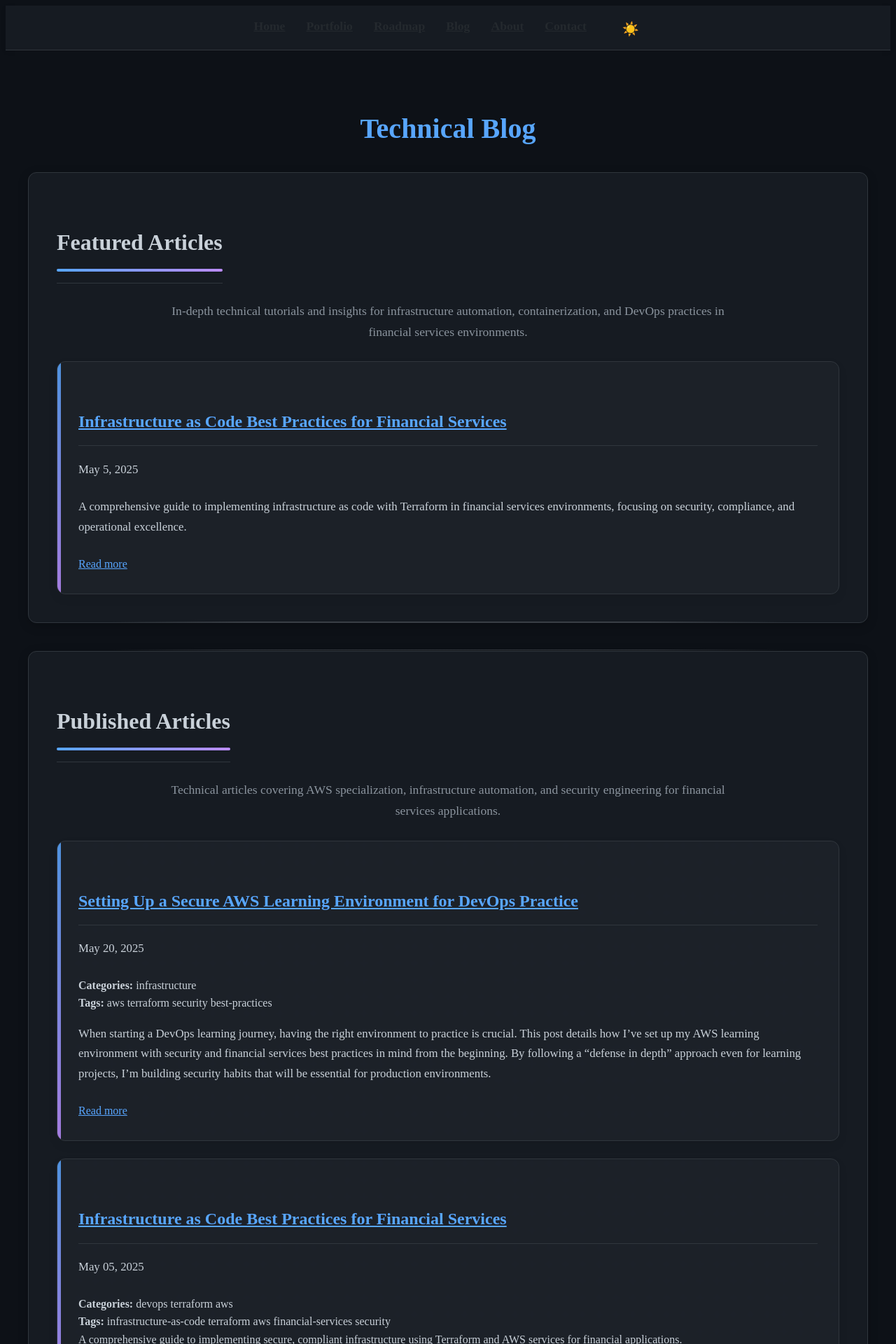
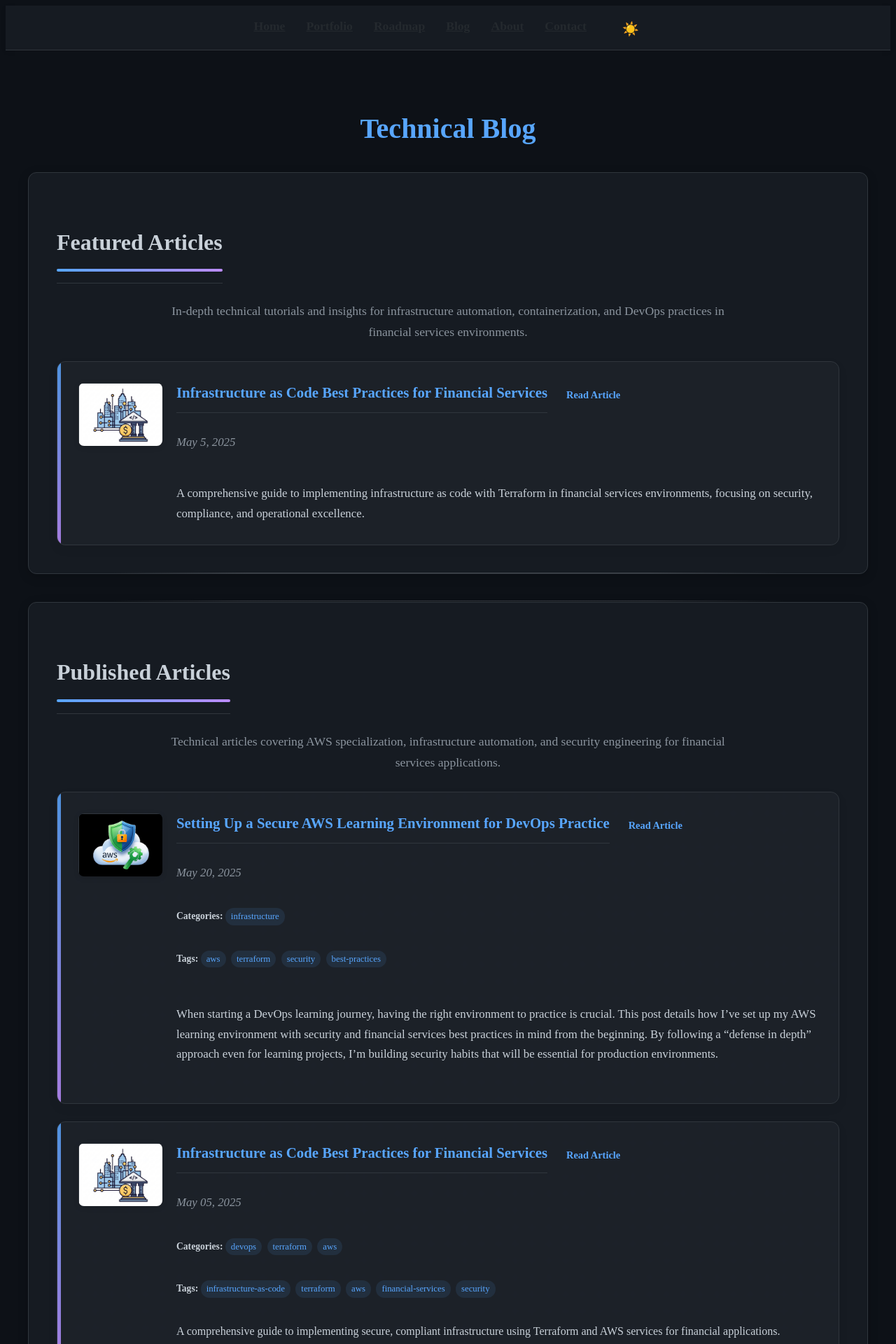
Before and after one commit to joshuamichaelhall/joshuamichaelhall.github.io, a Jekyll site: the page built from pages/blog.md, in a window 1280 px wide. Shown: the top 1920 px of the page at 70% size. Built offline with Jekyll 4.4.1, drawn with Linux system fonts in a browser that asks for light colours; nearby versions of some CDN libraries; some of the changed text lies outside the part shown.

Commit message:
Format blog page articles with icons and consistent styling
- Update featured articles section to use project card format with images
- Modify blog-post-preview.html to display articles with icons on the left
- Add smart image fallback logic based on article title keywords
- Maintain date display above description as requested
- Include categories and tags with proper styling and pill format
- Ensure consistent layout between home page and blog page articles
- Add responsive design for all article components

🤖 Generated with [Claude Code](https://claude.ai/code)

Co-Authored-By: Claude <noreply@anthropic.com>

```diff
--- a/_includes/blog-post-preview.html
+++ b/_includes/blog-post-preview.html
@@ -1,7 +1,29 @@
-<!-- Updated blog-post-preview.html with styling that matches project cards -->
+<!-- Updated blog-post-preview.html with project card styling and images -->
 
 <div class="project-card">
+  <div class="project-content">
+    <div class="project-image">
+      {% if post.image %}
+        <img src="{{ post.image }}" alt="{{ post.title }}" loading="lazy">
+      {% else %}
+        {% comment %} Fallback image based on post content {% endcomment %}
+        {% assign post_title_lower = post.title | downcase %}
+        {% if post_title_lower contains 'infrastructure as code' or post_title_lower contains 'terraform' %}
+          <img src="/assets/images/infrastructure_as_code_article_icon.png" alt="{{ post.title }}" loading="lazy">
+        {% elsif post_title_lower contains 'aws' or post_title_lower contains 'secure' %}
+          <img src="/assets/images/set_secure_aws_article_icon.png" alt="{{ post.title }}" loading="lazy">
+        {% elsif post_title_lower contains 'career' %}
+          <img src="/assets/images/career_evolution_announcement_article_icon.png" alt="{{ post.title }}" loading="lazy">
+        {% else %}
+          <img src="/assets/images/devops_sre_article_icon.png" alt="{{ post.title }}" loading="lazy">
+        {% endif %}
+      {% endif %}
+    </div>
+    <div class="project-details">
+      <div class="project-header">
         <h3><a href="{{ post.url | relative_url }}">{{ post.title }}</a></h3>
+        <a href="{{ post.url | relative_url }}" class="btn project-btn">Read Article</a>
+      </div>
       <p class="post-date">{{ post.date | date: "%B %d, %Y" }}</p>
 
       {% if post.categories %}
@@ -22,9 +44,9 @@
       </div>
       {% endif %}
 
-  <div class="post-excerpt">
+      <div class="post-excerpt project-description">
         {{ post.excerpt }}
       </div>
-
-  <a href="{{ post.url | relative_url }}" class="read-more">Read more</a>
     </div>
+  </div>
+</div>
--- a/assets/main.scss
+++ b/assets/main.scss
@@ -3779,6 +3779,42 @@ code[class*="language-"] {
   font-style: italic;
 }
 
+/* Blog post preview styling */
+.post-date {
+  font-size: 0.9rem;
+  color: var(--text-secondary);
+  margin: 4px 0 8px 0 !important;
+  font-style: italic;
+  font-weight: 500;
+}
+
+.post-categories, .post-tags {
+  font-size: 0.85rem;
+  margin: 6px 0;
+  color: var(--text-secondary);
+}
+
+.post-categories strong, .post-tags strong {
+  color: var(--text-color);
+  font-weight: 600;
+}
+
+.category, .tag {
+  display: inline-block;
+  background-color: rgba(var(--primary-color-rgb), 0.1);
+  color: var(--primary-color);
+  padding: 2px 8px;
+  border-radius: 12px;
+  font-size: 0.8rem;
+  margin: 2px 4px 2px 0;
+  font-weight: 500;
+}
+
+.post-excerpt {
+  margin-top: 8px;
+  line-height: 1.5;
+}
+
 /* Post hero image styling */
 .post-hero-image {
   width: 100%;
--- a/pages/blog.md
+++ b/pages/blog.md
@@ -12,10 +12,19 @@ permalink: /blog/
 
   <div class="articles-container">
     <div class="project-card">
-      <h3><a href="/blog/2025/05/05/infrastructure-as-code-best-practices/">Infrastructure as Code Best Practices for Financial Services</a></h3>
-      <p class="post-date">May 5, 2025</p>
-      <p>A comprehensive guide to implementing infrastructure as code with Terraform in financial services environments, focusing on security, compliance, and operational excellence.</p>
-      <a href="/blog/2025/05/05/infrastructure-as-code-best-practices/" class="read-more">Read more</a>
+      <div class="project-content">
+        <div class="project-image">
+          <img src="/assets/images/infrastructure_as_code_article_icon.png" alt="Infrastructure as Code Best Practices for Financial Services" loading="lazy">
+        </div>
+        <div class="project-details">
+          <div class="project-header">
+            <h3><a href="/blog/2025/05/05/infrastructure-as-code-best-practices/">Infrastructure as Code Best Practices for Financial Services</a></h3>
+            <a href="/blog/2025/05/05/infrastructure-as-code-best-practices/" class="btn project-btn">Read Article</a>
+          </div>
+          <p class="post-date">May 5, 2025</p>
+          <p class="project-description">A comprehensive guide to implementing infrastructure as code with Terraform in financial services environments, focusing on security, compliance, and operational excellence.</p>
+        </div>
+      </div>
     </div>
   </div>
 </div>
```
Lines whose indentation alone changed are shown as unchanged.
